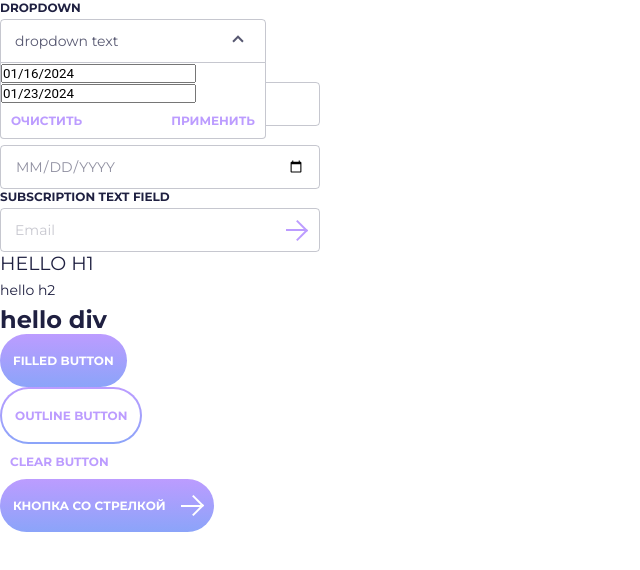
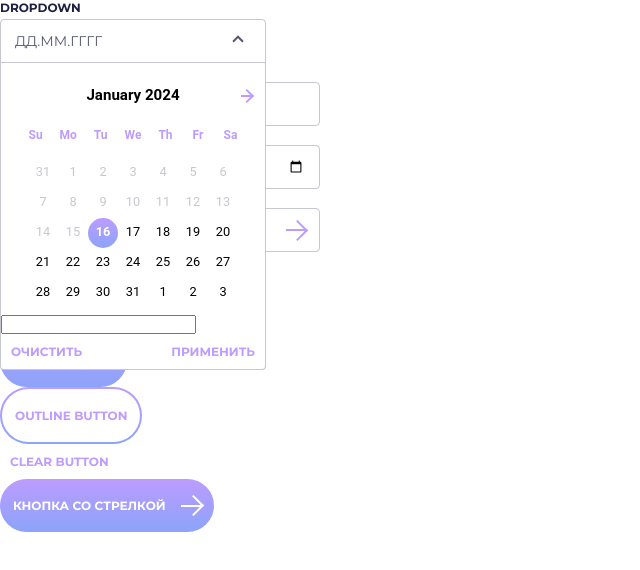
Before and after one commit to gloomy-onion/Looking, a React app: page / in a window 1280 px wide. Both pictures are taken after a click on the button 243 px from the left and 41 px from the top of the page. Shown: the top 570 px of the page, without its empty margins (0-640 px from the left). Built offline with nearby package versions, Linux system fonts and the light colour scheme.

Commit message:
попыталась изменить стили календаря, получилось красиво но по коду так себе

```diff
--- a/ui-kit/Dropdown/DatePicker.module.scss
+++ b/ui-kit/Dropdown/DatePicker.module.scss
@@ -1,15 +1,21 @@
 @import '../../src/variables';
 
-.react-datepicker {
-  font-family: Montserrat, sans-serif;
-  font-size: 24px;
-  background-color: #fff;
-  color: $green;
-  border: 1px solid ;
-  border-radius: 50px;
-  display: inline-block;
-  position: relative;
+.calendar {
+  font-family: Montserrat sans-serif;
+  font-size: 12px;
+  border: none;
+}
+.calendar.react-datepicker__navigation {
+  background: #787878;
+}
 
-  // Reverting value set in .react-datepicker-popper
-  line-height: initial;
+
+.disabled {
+  color: $dark25;
 }
+
+.currentDay {
+  color: white;
+  background: linear-gradient(180deg, rgba(111, 207, 151, 1) 0%, rgba(102, 210, 234, 1) 100%);
+  border-radius: 50%;
+}
--- a/ui-kit/Dropdown/DatePicker.tsx
+++ b/ui-kit/Dropdown/DatePicker.tsx
@@ -1,9 +1,11 @@
+import cn from 'classnames';
 import React, { useState } from 'react';
 import DatePicker from 'react-datepicker';
 
 import 'react-datepicker/dist/react-datepicker.css';
+import styles from './DatePicker.module.scss';
+import './styles.css';
 import { DropdownContainer } from './DropdownContainer';
-import './DatePicker.module.scss';
 
 interface DatePickerProps {
   selectsStart?: boolean;
@@ -17,11 +19,11 @@ interface DatePickerProps {
 
 export const PickDate: React.FC<DatePickerProps> = () => {
   const [rangeStart, setRangeStart] = useState<Date | null>(new Date());
+  const [rangeEnd, setRangeEnd] = useState<Date | null>(null);
   const defaultEndDate = new Date();
   defaultEndDate.setDate(defaultEndDate.getDate() + 7);
-  const [rangeEnd, setRangeEnd] = useState<Date | null>(defaultEndDate);
   const today = new Date();
-
+  const midnightToday = today.setHours(0, 0, 0, 0);
   const selectStartDate = (date: Date | null) => {
     if (date !== null) {
       setRangeStart(date);
@@ -35,14 +37,31 @@ export const PickDate: React.FC<DatePickerProps> = () => {
   };
 
   return (
-    <DropdownContainer value={'date'}>
+    <DropdownContainer
+      value={
+        rangeStart && rangeEnd
+          ? `${rangeStart?.toLocaleDateString()} - ${rangeEnd?.toLocaleDateString()}`
+          : 'ДД.ММ.ГГГГ'
+      }
+      placeholder={'ДД.ММ.ГГГГ'}
+    >
       <DatePicker
+        inline
         selectsStart
+        wrapperClassName={styles.calendarWrapper}
         selected={rangeStart}
         minDate={today}
         startDate={rangeStart}
         endDate={rangeEnd}
         onChange={selectStartDate}
+        className={styles.calendar}
+        dayClassName={(date) =>
+          cn({
+            [styles.disabled]: new Date(date.getFullYear(), date.getMonth(), date.getDate()).getTime() < midnightToday,
+            [styles.currentDay]:
+              new Date(date.getFullYear(), date.getMonth(), date.getDate()).getTime() === midnightToday,
+          })
+        }
       />
       <DatePicker selectsEnd selected={rangeEnd} startDate={rangeStart} endDate={rangeEnd} onChange={selectEndDate} />
     </DropdownContainer>
--- a/ui-kit/Dropdown/Dropdown.module.scss
+++ b/ui-kit/Dropdown/Dropdown.module.scss
@@ -81,7 +81,6 @@
   border-top: 0;
   border-radius: 0 0 4px 4px;
   width: 266px;
-  max-height: 159px;
   display: flex;
   flex-direction: column;
   position: absolute;
--- a/ui-kit/Dropdown/DropdownContainer.tsx
+++ b/ui-kit/Dropdown/DropdownContainer.tsx
@@ -7,11 +7,12 @@ import { Typography } from '../Typography/Typography';
 
 interface DropdownProps {
   label?: string;
-  children: React.ReactNode;
-  value: string;
+  children?: React.ReactNode;
+  value?: string | null;
+  placeholder?: string;
 }
 
-export const DropdownContainer = ({ label = 'dropdown', children, value }: DropdownProps) => {
+export const DropdownContainer = ({ label = 'dropdown', children, value, placeholder }: DropdownProps) => {
   const [showDropDown, setShowDropDown] = useState(false);
 
   const toggleDropDown = () => {
@@ -34,7 +35,7 @@ export const DropdownContainer = ({ label = 'dropdown', children, value }: Dropd
           onClick={toggleDropDown}
         >
           <Typography color={'dark75'} size={'s'}>
-            {'dropdown text'}
+            {value}
           </Typography>
           <button className={showDropDown ? styles.arrowExpanded : styles.arrow} />
         </div>
--- /dev/null
+++ b/ui-kit/Dropdown/styles.css
@@ -0,0 +1,105 @@
+.react-datepicker {
+    border: none;
+}
+
+.react-datepicker__day {
+    width: 30px;
+    height: 30px;
+    margin: 0;
+    padding: 0;
+}
+
+
+.react-datepicker__navigation {
+    display: flex;
+    align-items: center;
+    background: none;
+    border: none;
+    padding: 0;
+    margin: 15px 0;
+}
+
+.react-datepicker__navigation--next:before {
+    content: "";
+    display: block;
+    width: 12px;
+    height: 2px;
+    background-color: rgba(188, 156, 255);
+    position: absolute;
+}
+
+.react-datepicker__navigation--next:after {
+    content: '';
+    display: inline-block;
+    width: 8px;
+    height: 8px;
+    border-top: 2px solid;
+    border-right: 2px solid;
+    transform: rotate(45deg);
+    color: rgba(188, 156, 255);
+}
+
+.react-datepicker__navigation--previous:after {
+    content: '';
+    display: inline-block;
+    width: 8px;
+    height: 8px;
+    border-top: 2px solid;
+    border-right: 2px solid;
+    transform: rotate(225deg);
+    color: rgba(188, 156, 255);
+}
+
+.react-datepicker__navigation--previous:before {
+    content: "";
+    display: block;
+    width: 12px;
+    height: 2px;
+    background-color: rgba(188, 156, 255);
+    position: absolute;
+}
+
+.react-datepicker__month-container {
+    float: none;
+}
+
+.react-datepicker__day--in-range {
+    background: linear-gradient(180deg, rgba(188, 156, 255, 0.25) 0%, rgba(139, 164, 249, 0.25) 100%);
+    color: rgba(31, 32, 65, 0.5);
+    border-radius: 0;
+}
+
+.react-datepicker__header {
+    border-bottom: none;
+    background: none;
+}
+
+.react-datepicker__day--selected {
+    border-radius: 50%;
+    background: linear-gradient(180deg, rgba(188, 156, 255, 1) 0%, rgba(139, 164, 249, 1) 100%);
+}
+
+.calendar {
+    font-family: Montserrat sans-serif;
+    font-size: 12px;
+    border: none;
+}
+
+
+.react-datepicker__navigation-icon.react-datepicker__navigation-icon--next {
+    visibility: hidden;
+}
+
+.react-datepicker__navigation-icon.react-datepicker__navigation-icon--previous {
+    visibility: hidden;
+}
+
+.react-datepicker__current-month {
+    margin: 15px 0;
+}
+
+.react-datepicker__day-name {
+    color: rgba(188, 156, 255);
+    font-weight: bold;
+    font-size: 12px;
+}
```
